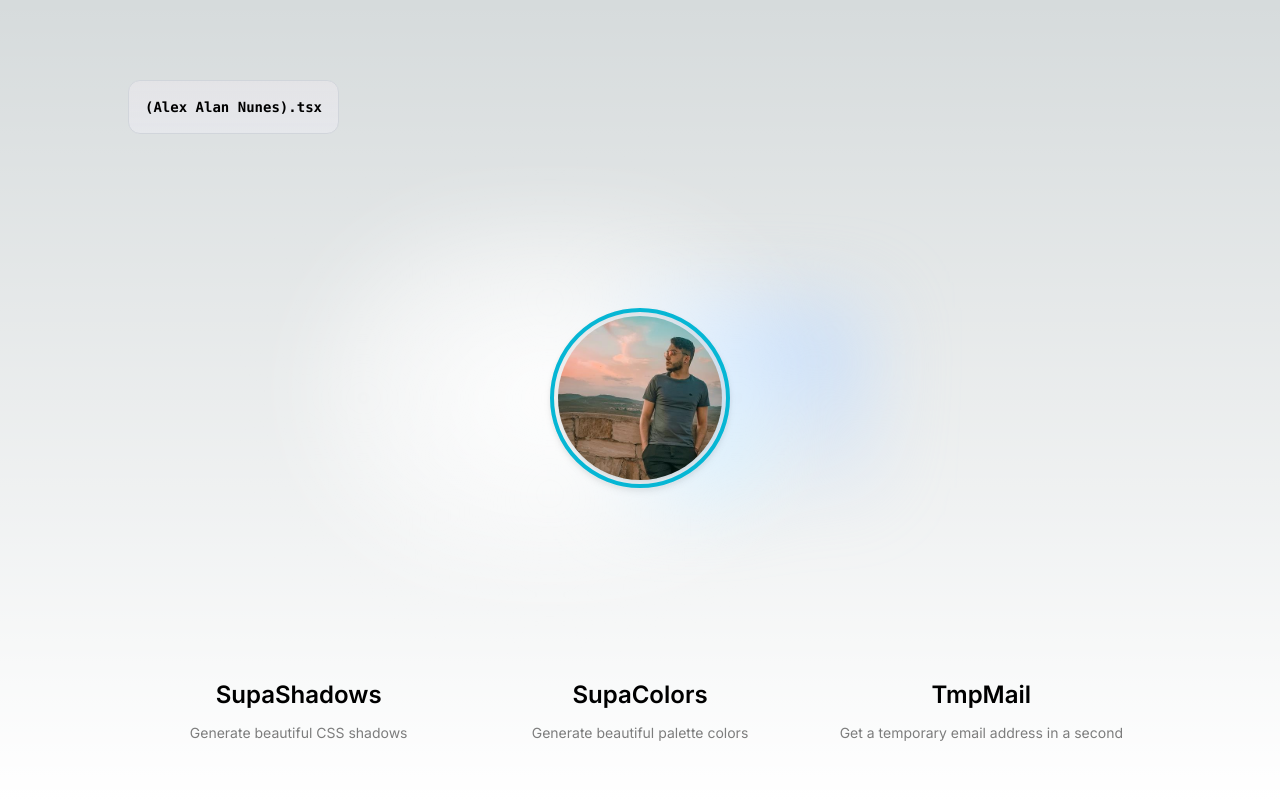
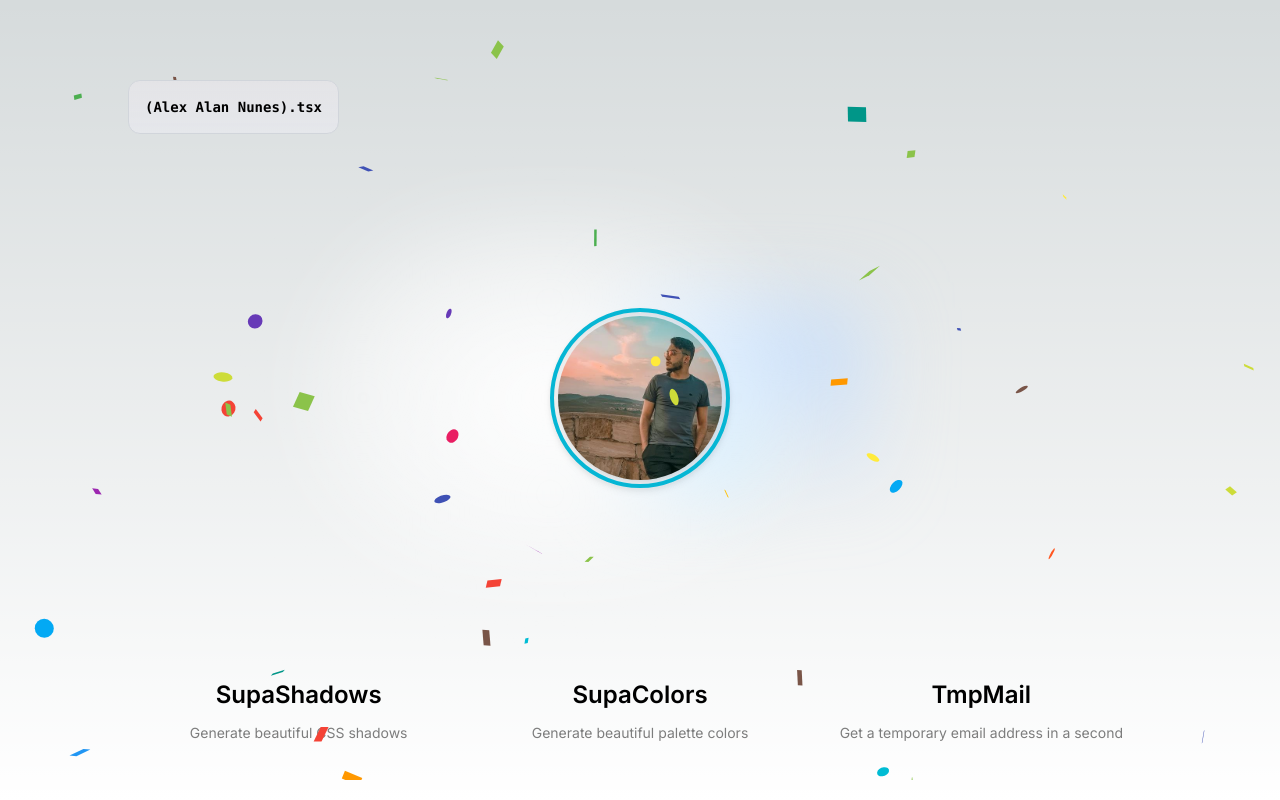
Before and after one commit to alexalannunes/alexalannunes, a Next.js app: page / in a window 1280 px wide. Built offline with nearby package versions, Linux system fonts and the light colour scheme.

Commit message:
add confetti

```diff
--- /dev/null
+++ b/src/app/confetti.tsx
@@ -0,0 +1,29 @@
+"use client";
+
+import { useEffect, useState } from "react";
+import Confetti from "react-confetti";
+
+const GAP = 20;
+
+export function ConfettiDemo() {
+  const [size, setSize] = useState({ width: 500, height: 500 });
+
+  const updateSize = () => {
+    setSize({
+      width: window.innerWidth - GAP,
+      height: window.innerHeight - GAP,
+    });
+  };
+  useEffect(() => {
+    updateSize();
+
+    window.addEventListener("resize", updateSize);
+    return () => {
+      window.removeEventListener("resize", updateSize);
+    };
+  }, []);
+
+  const { width, height } = size;
+
+  return <Confetti width={width} height={height} recycle={false} />;
+}
--- a/src/app/page.tsx
+++ b/src/app/page.tsx
@@ -1,5 +1,6 @@
 import { MainRepositories } from "@/components/main-repositories";
 import Image from "next/image";
+import { ConfettiDemo } from "./confetti";
 
 export default function Home() {
   return (
@@ -9,6 +10,8 @@ export default function Home() {
           <code className="font-mono font-bold">(Alex Alan Nunes).tsx</code>
         </p>
       </div>
+
+      <ConfettiDemo />
 
       <div className="relative z-[-1] flex place-items-center before:absolute before:h-[300px] before:w-full before:-translate-x-1/2 before:rounded-full before:bg-gradient-radial before:from-white before:to-transparent before:blur-2xl before:content-[''] after:absolute after:-z-20 after:h-[180px] after:w-full after:translate-x-1/3 after:bg-gradient-conic after:from-sky-200 after:via-blue-200 after:blur-2xl after:content-[''] before:dark:bg-gradient-to-br before:dark:from-transparent before:dark:to-blue-700 before:dark:opacity-10 after:dark:from-sky-900 after:dark:via-[#0141ff] after:dark:opacity-40 sm:before:w-[480px] sm:after:w-[240px] before:lg:h-[360px]">
         <Image
```
